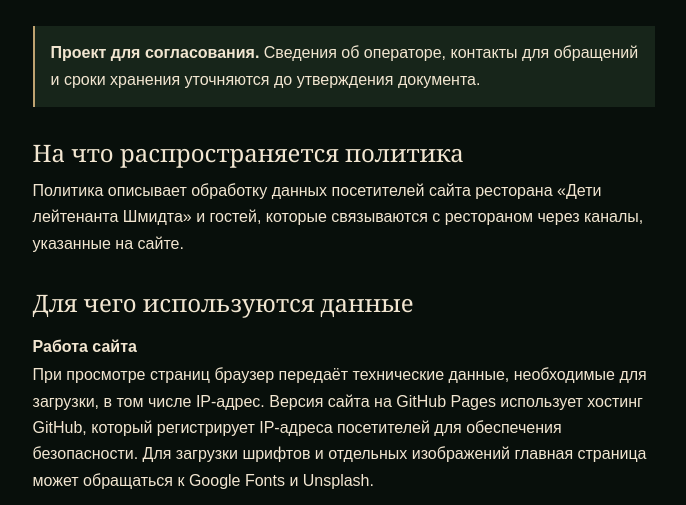
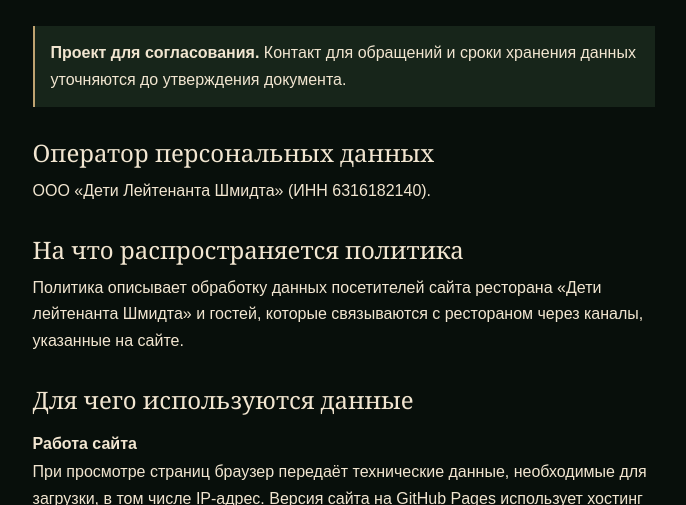
Before and after one commit to RicoElLong/Rest, a plain HTML site: page assets/privacy.html in a window 1280 px wide. Shown: the part 246-751 px from the top of the page, without its empty margins (296-982 px from the left). Drawn offline with Linux system fonts and the light colour scheme.

Commit message:
Identify the confirmed personal data controller

```diff
--- a/assets/privacy.html
+++ b/assets/privacy.html
@@ -14,7 +14,12 @@
   </header>
   <main class="privacy-wrap">
     <h1>Политика обработки персональных данных</h1>
-    <p class="privacy-draft"><strong>Проект для согласования.</strong> Сведения об операторе, контакты для обращений и сроки хранения уточняются до утверждения документа.</p>
+    <p class="privacy-draft"><strong>Проект для согласования.</strong> Контакт для обращений и сроки хранения данных уточняются до утверждения документа.</p>
+
+    <section aria-labelledby="privacy-operator">
+      <h2 id="privacy-operator">Оператор персональных данных</h2>
+      <p>ООО «Дети Лейтенанта Шмидта» (ИНН 6316182140).</p>
+    </section>
 
     <section aria-labelledby="privacy-scope">
       <h2 id="privacy-scope">На что распространяется политика</h2>
```
